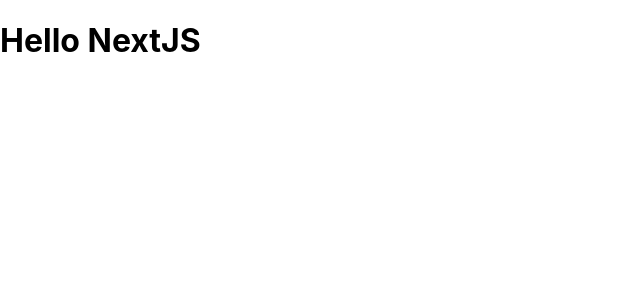
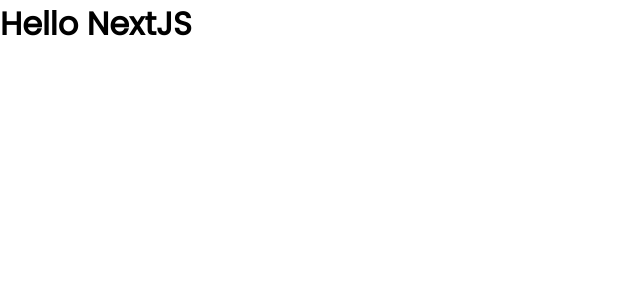
Before and after one commit to hasib-rashid/social-media, a Next.js app: page / in a window 1280 px wide. Shown: the top 300 px of the page, without its empty margins (0-640 px from the left). Built offline with nearby package versions, Linux system fonts and the light colour scheme.

Commit message:
🔨Renewing all the Styles

```diff
--- a/styles/globals.css
+++ b/styles/globals.css
@@ -1,16 +1,8 @@
-html,
-body {
-  padding: 0;
-  margin: 0;
-  font-family: -apple-system, BlinkMacSystemFont, Segoe UI, Roboto, Oxygen,
-    Ubuntu, Cantarell, Fira Sans, Droid Sans, Helvetica Neue, sans-serif;
-}
-
-a {
-  color: inherit;
-  text-decoration: none;
-}
+@import url("https://fonts.googleapis.com/css2?family=Poppins&display=swap");
 
 * {
-  box-sizing: border-box;
+    margin: 0;
+    padding: 0;
+    font-family: "Poppins", sans-serif;
+    box-sizing: border-box;
 }
```
